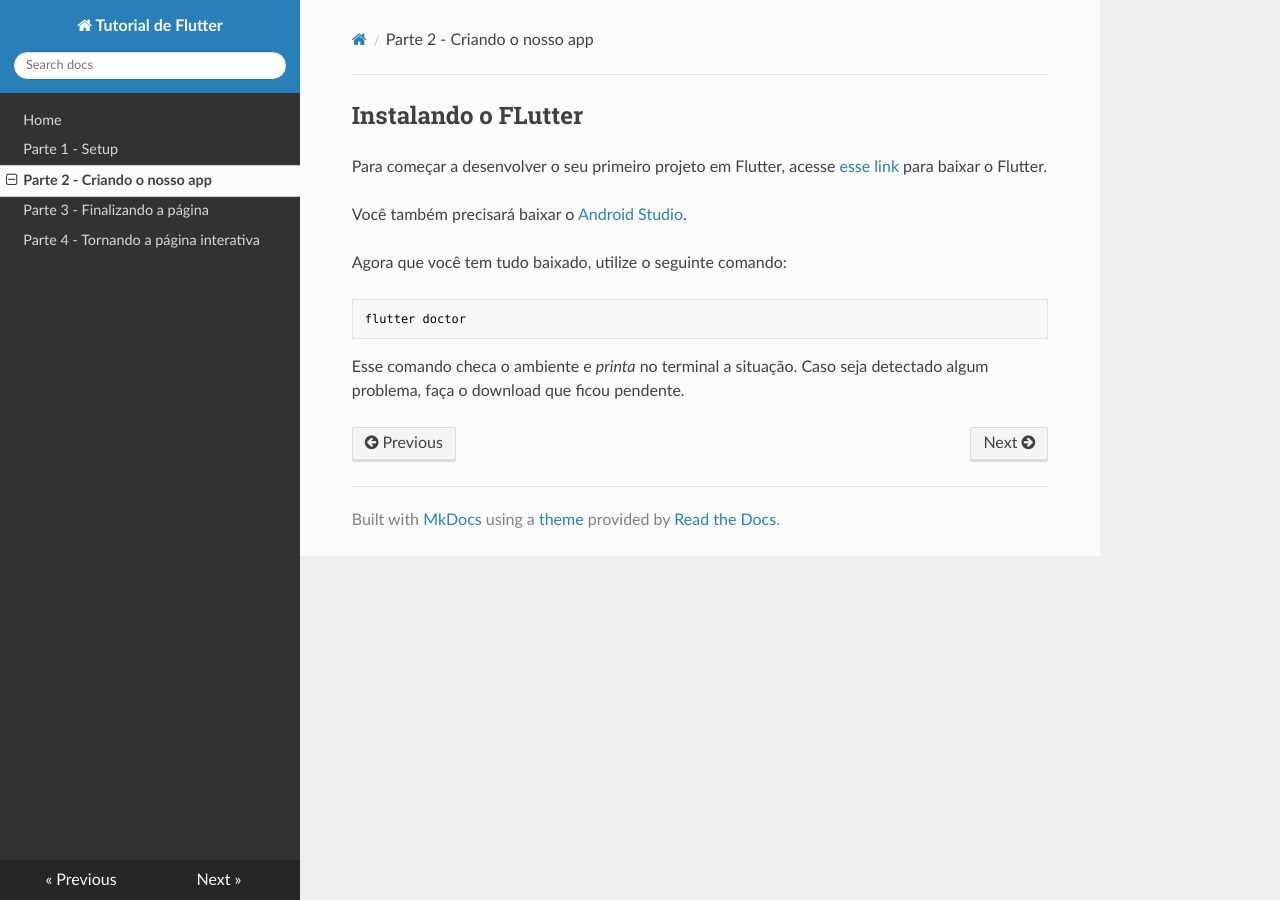
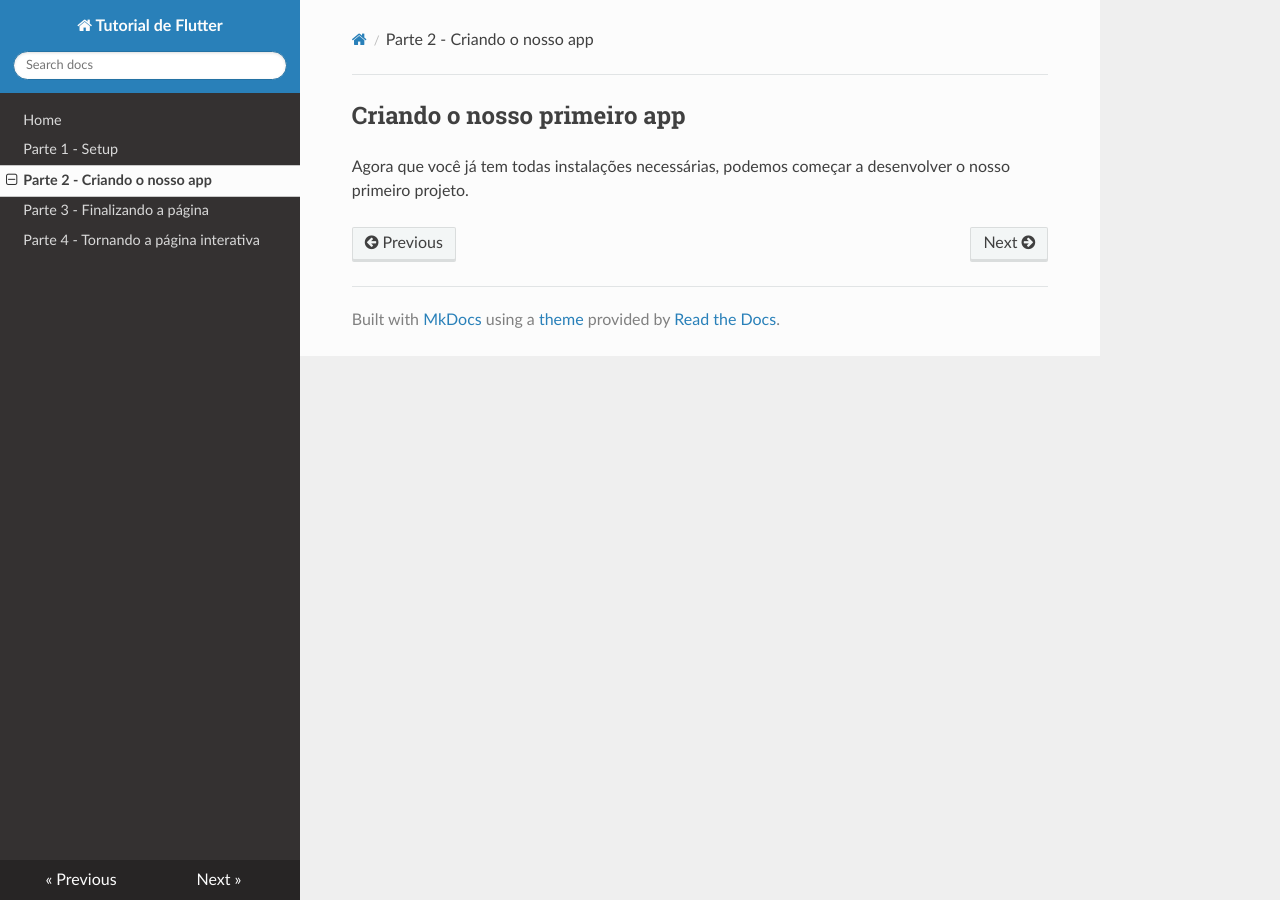
Before and after one commit to jonathansutton1/Projeto3-TecWeb, an MkDocs documentation site: the page built from docs/P2.md, in a window 1280 px wide. Built offline with MkDocs 1.6.1, drawn with Linux system fonts in a browser that asks for light colours; nearby versions of some CDN libraries.

Commit message:
ajustes em algumas páginas

````diff
--- a/docs/P2.md
+++ b/docs/P2.md
@@ -1,12 +1,3 @@
-## Instalando o FLutter
+## Criando o nosso primeiro app
 
-Para começar a desenvolver o seu primeiro projeto em Flutter, acesse [esse link](https://docs.flutter.dev/get-started/install) para baixar o Flutter.
-
-Você também precisará baixar o [Android Studio](https://developer.android.com/studio).
-
-Agora que você tem tudo baixado, utilize o seguinte comando:
-
-```
-flutter doctor
-```
-Esse comando checa o ambiente e _printa_ no terminal a situação. Caso seja detectado algum problema, faça o download que ficou pendente.
+Agora que você já tem todas instalações necessárias, podemos começar a desenvolver o nosso primeiro projeto.
````
Also changed, not shown: docs/P3.md (+1 -12 lines), docs/P4.md (+1 -12 lines), docs/index.md (+1 -1 lines), site/P2/index.html, site/P3/index.html, site/P4/index.html, site/index.html, site/search/search_index.json, 1 other file.
